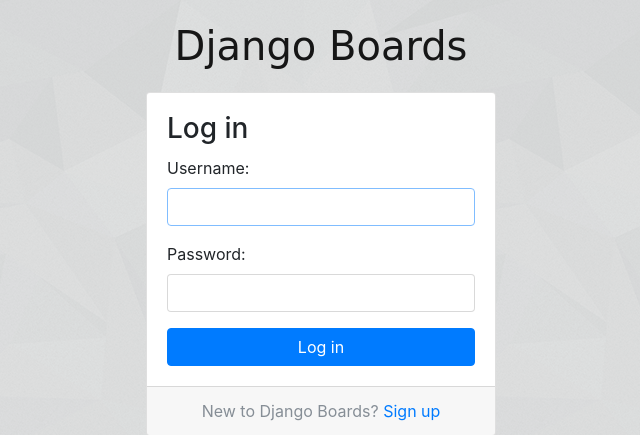
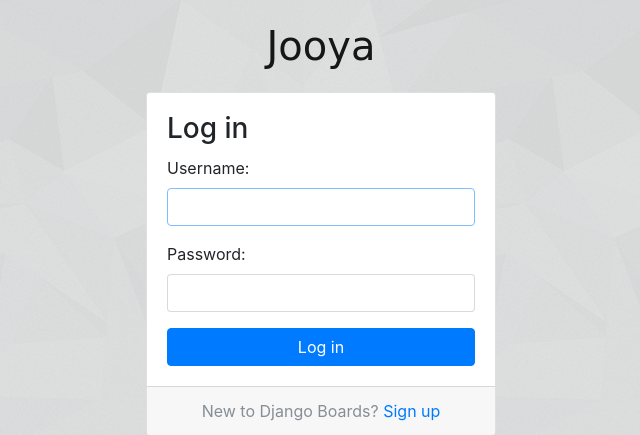
Before and after one commit to jooya1/jooya, a Django app: page /login/ in a window 1280 px wide. Shown: the top 435 px of the page, without its empty margins (319-959 px from the left). Run offline with Django 3.2, Linux system fonts and the light colour scheme; some libraries are stand-ins or nearby versions; some web fonts are replaced.

Commit message:
change in base_accounts html

```diff
--- a/jooya/templates/base_accounts.html
+++ b/jooya/templates/base_accounts.html
@@ -9,7 +9,7 @@
 {% block body %}
   <div class="container">
     <h1 class="text-center logo my-4">
-      <a href="{% url 'index' %}">Django Boards</a>
+      <a href="{% url 'index' %}">Jooya</a>
     </h1>
     {% block content %}
     {% endblock %}
--- a/jooya/templates/login.html
+++ b/jooya/templates/login.html
@@ -1,6 +1,6 @@
 {% extends 'base_accounts.html' %}
 
-{% block title %}Log in to Django Boards{% endblock %}
+{% block title %}Log in to Jooya{% endblock %}
 
 {% block content %}
   <div class="row justify-content-center">
```
